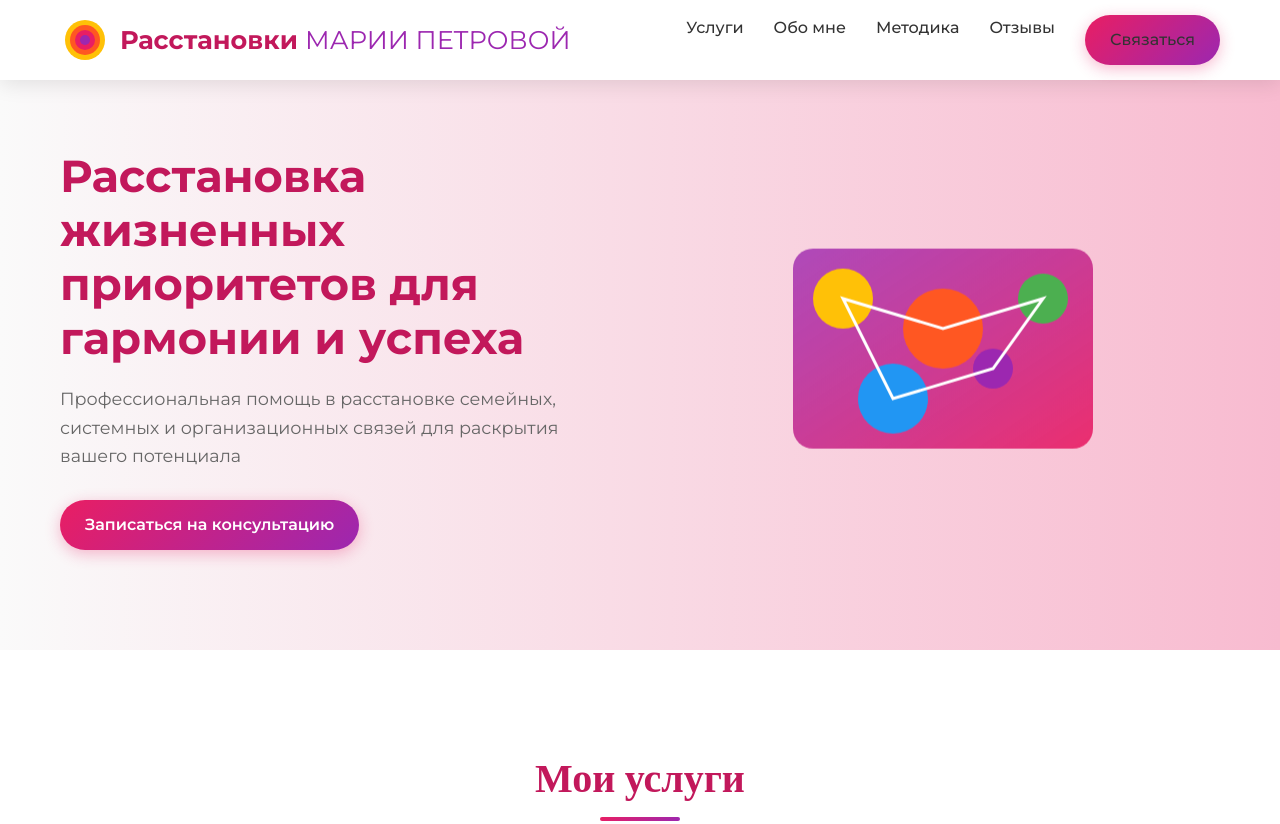
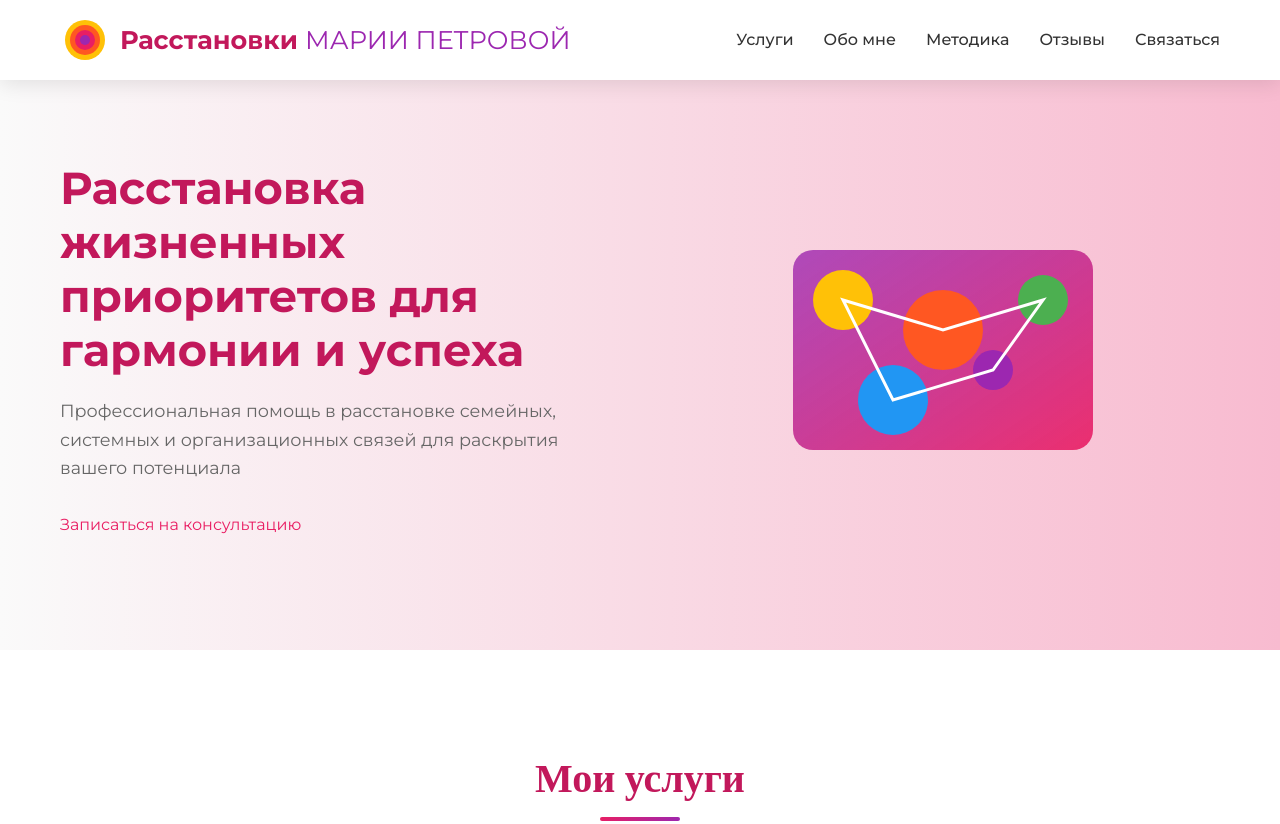
Before and after one commit to zarazakill/rastanovka, a plain HTML site: page index.html in a window 1280 px wide. Shown: the top 824 px of the page. Drawn offline with nearby package versions, Linux system fonts and the light colour scheme.

Commit message:
Update styles.css

```diff
--- a/styles.css
+++ b/styles.css
@@ -53,21 +53,6 @@ a {
 
 a:hover {
     color: var(--primary-dark);
-}
-
-.btn-primary {
-    display: inline-block;
-    background: var(--bg-gradient);
-    padding: 12px 25px;
-    border-radius: 30px;
-    border: none;
-    font-weight: 600;
-    cursor: pointer;
-    transition: var(--transition);
-    box-shadow: 0 4px 15px rgba(233, 30, 99, 0.3);
-    color: var(--text-white);
-    background-color: var(--primary); /* fallback для градиента */
-    background-image: var(--bg-gradient);
 }
 
 .btn-primary:hover {
@@ -127,12 +112,6 @@ header .container {
 .logo span {
     color: var(--secondary);
     font-weight: 400;
-}
-
-.nav-links a:after,
-.btn-primary:hover,
-.service-card:hover {
-    transition: var(--transition);
 }
 
 .nav-links {
@@ -212,13 +191,10 @@ header .container {
     animation: float 6s ease-in-out infinite;
 }
 
-@keyframes float {
-    0%, 100% {
-        transform: translateY(0);
-    }
-    50% {
-        transform: translateY(-20px);
-    }
+@keyframes float, spin {
+    0%, 100% { transform: translateY(0); }
+    50% { transform: translateY(-20px); }
+    to { transform: rotate(360deg); }
 }
 
 .hero h2 {
@@ -563,15 +539,6 @@ header .container {
     box-shadow: 0 0 0 3px var(--primary-light);
 }
 
-a:focus,
-button:focus,
-input:focus,
-select:focus,
-textarea:focus {
-    outline: 2px solid var(--primary);
-    outline-offset: 2px;
-}
-
 :focus-visible {
     outline: var(--focus-outline);
     outline-offset: 2px;
@@ -687,10 +654,6 @@ footer {
     color: rgba(255, 255, 255, 0.7);
 }
 
-@keyframes spin {
-    to { transform: rotate(360deg); }
-}
-
 /* Responsive */
 @media (max-width: 992px) {
     .hero .container,
@@ -713,10 +676,6 @@ footer {
 
     .about-features {
         justify-content: center;
-    }
-
-    .contact-wrapper {
-        flex-direction: column;
     }
 
     .contact-info {
@@ -771,10 +730,6 @@ footer {
 }
 
 @media (max-width: 576px) {
-    :root {
-        --border-radius: 6px;
-    }
-
     .hero {
         padding: 120px 0 80px;
     }
```
